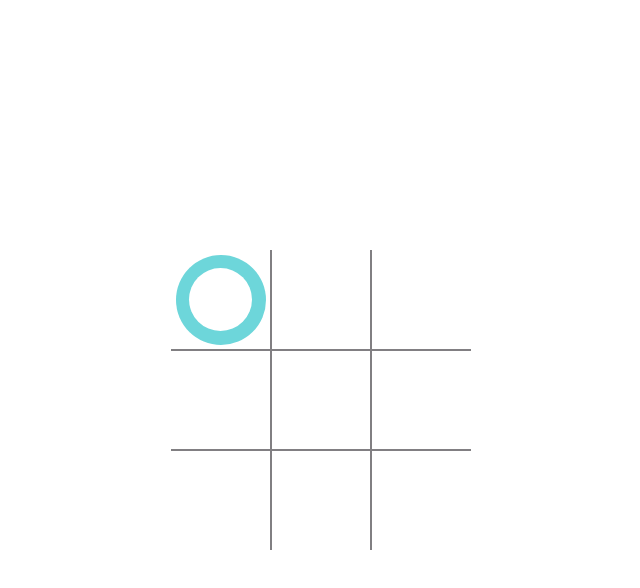
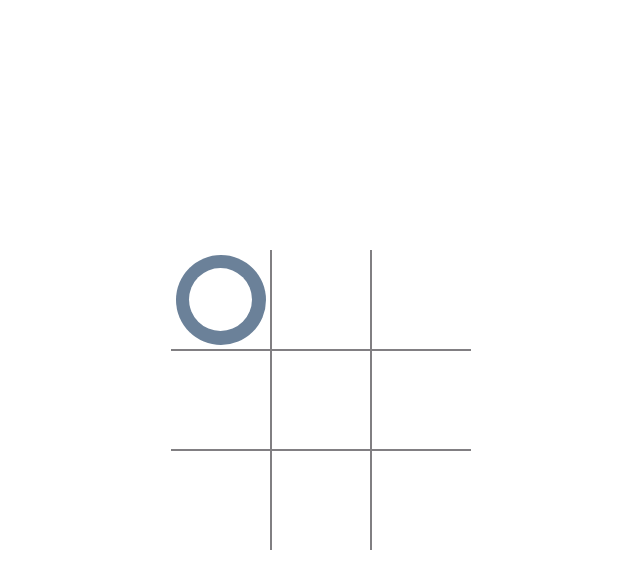
Before and after one commit to Deor0/html-and-css, a plain HTML site: page p3/index.html in a window 1280 px wide. Both pictures are taken after a click on the element 540 px from the left and 300 px from the top of the page. Shown: the whole page, without its empty margins (319-959 px from the left). Drawn offline with Linux system fonts and the light colour scheme.

Commit message:
TIC TAC TOE

```diff
--- a/p3/style.css
+++ b/p3/style.css
@@ -60,8 +60,8 @@ body {
   border-bottom: none;
 }
 
-.cell::after,
-.cell::before {
+.cell.x::after,
+.cell.x::before {
   background-color: #6dd6da;
 }
 
@@ -93,6 +93,11 @@ body {
 .board.o .cell:not(.x):not(.o):hover::after,
 .board.o .cell:not(.x):not(.o):hover::before {
   background-color: #a2abb5;
+}
+
+.cell.o::after,
+.cell.o::before {
+  background-color: #6b8199;
 }
 
 .cell.o::before,
```
